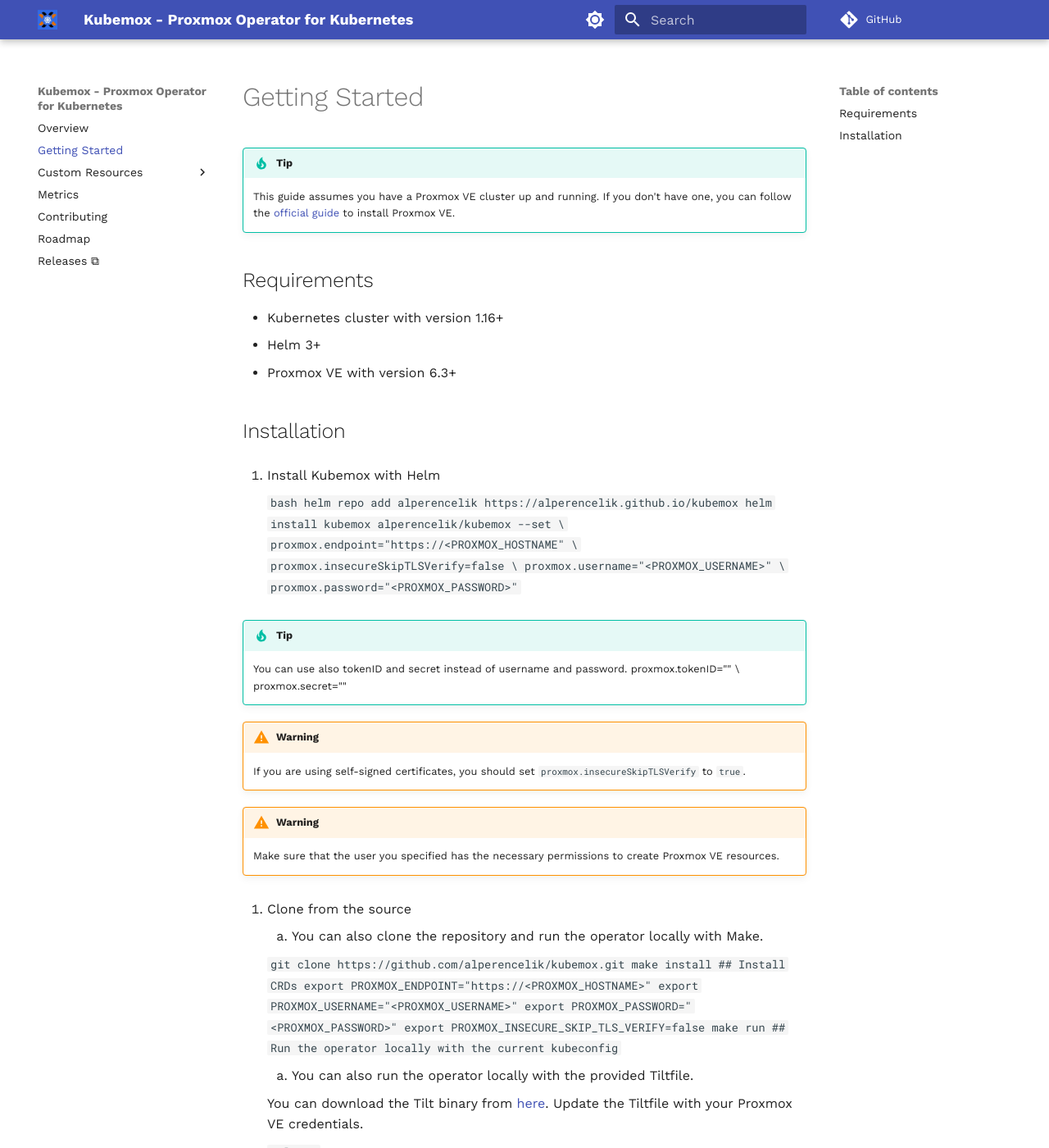
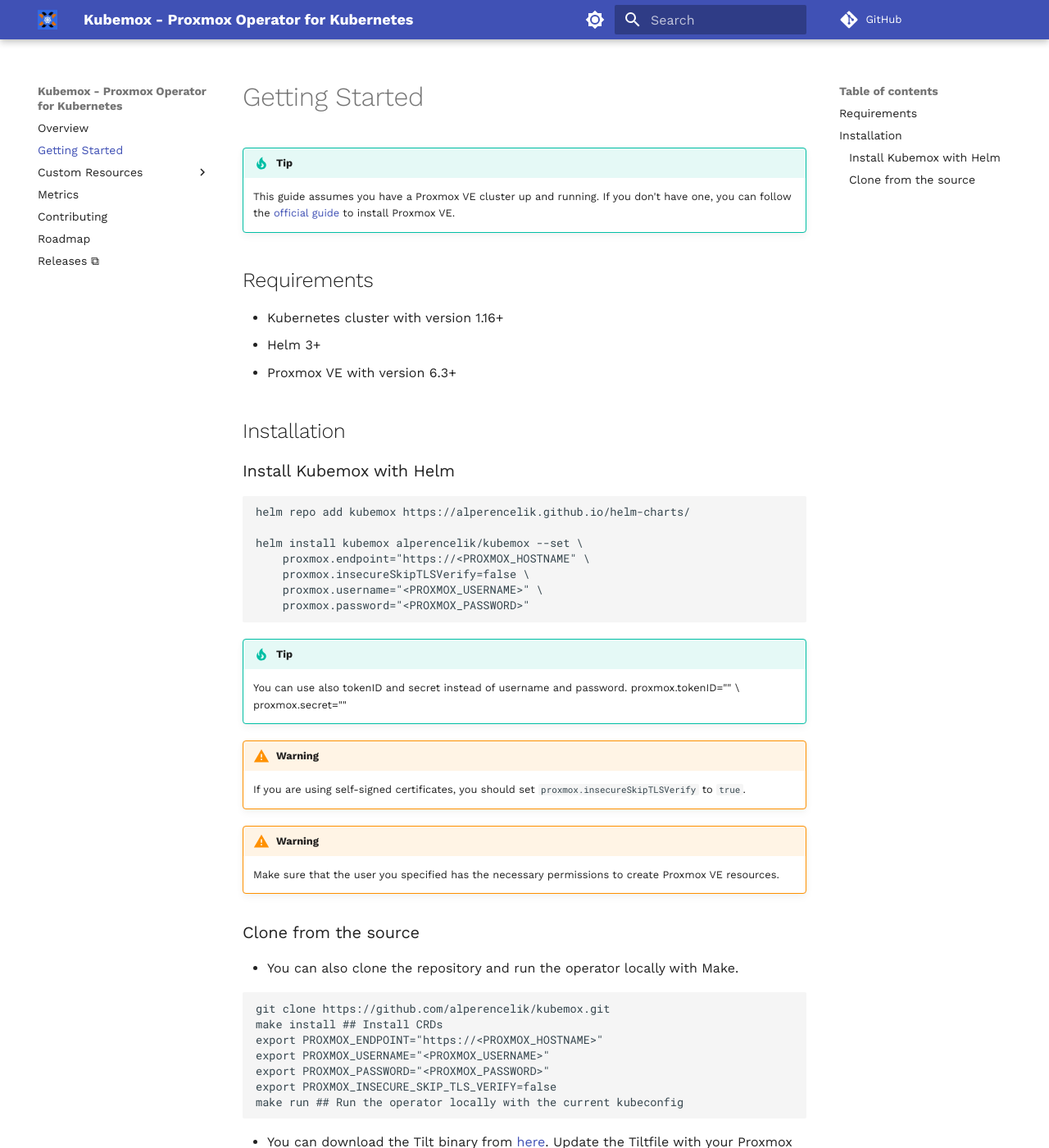
Before and after one commit to alperencelik/kubemox, an MkDocs documentation site: the page built from docs/getting_started.md, in a window 1280 px wide and 1400 px high. Shown: the whole window at 82% size. Built offline with MkDocs 1.6.1 and Material for MkDocs 9.7.7, drawn with Linux system fonts in a browser that asks for light colours; comment, search, counter and statistics services are not loaded.

Commit message:
fix: Update mkdocs

````diff
--- a/docs/getting_started.md
+++ b/docs/getting_started.md
@@ -11,16 +11,17 @@
 
 ## Installation
 
-1. Install Kubemox with Helm
+### Install Kubemox with Helm
 
-    ```bash
-    helm repo add alperencelik https://alperencelik.github.io/kubemox
-    helm install kubemox alperencelik/kubemox --set \
-        proxmox.endpoint="https://<PROXMOX_HOSTNAME" \
-        proxmox.insecureSkipTLSVerify=false \
-        proxmox.username="<PROXMOX_USERNAME>" \
-        proxmox.password="<PROXMOX_PASSWORD>"
-    ```
+```bash
+helm repo add kubemox https://alperencelik.github.io/helm-charts/
+
+helm install kubemox alperencelik/kubemox --set \
+    proxmox.endpoint="https://<PROXMOX_HOSTNAME" \
+    proxmox.insecureSkipTLSVerify=false \
+    proxmox.username="<PROXMOX_USERNAME>" \
+    proxmox.password="<PROXMOX_PASSWORD>"
+```
 
 !!! tip
     You can use also tokenID and secret instead of username and password.
@@ -33,26 +34,22 @@
 !!! warning
     Make sure that the user you specified has the necessary permissions to create Proxmox VE resources.
 
+### Clone from the source
 
-2. Clone from the source
+* You can also clone the repository and run the operator locally with Make.
 
-    1. You can also clone the repository and run the operator locally with Make.
+```bash
+git clone https://github.com/alperencelik/kubemox.git
+make install ## Install CRDs
+export PROXMOX_ENDPOINT="https://<PROXMOX_HOSTNAME>"
+export PROXMOX_USERNAME="<PROXMOX_USERNAME>"
+export PROXMOX_PASSWORD="<PROXMOX_PASSWORD>"
+export PROXMOX_INSECURE_SKIP_TLS_VERIFY=false
+make run ## Run the operator locally with the current kubeconfig
+```
 
-    ```
-    git clone https://github.com/alperencelik/kubemox.git
-    make install ## Install CRDs
-    export PROXMOX_ENDPOINT="https://<PROXMOX_HOSTNAME>"
-    export PROXMOX_USERNAME="<PROXMOX_USERNAME>"
-    export PROXMOX_PASSWORD="<PROXMOX_PASSWORD>"
-    export PROXMOX_INSECURE_SKIP_TLS_VERIFY=false
-    make run ## Run the operator locally with the current kubeconfig
-    ```
+* You can download the Tilt binary from [here](https://docs.tilt.dev/install.html). Update the Tiltfile with your Proxmox VE credentials.
 
-    2. You can also run the operator locally with the provided Tiltfile.
-
-    You can download the Tilt binary from [here](https://docs.tilt.dev/install.html).
-    Update the Tiltfile with your Proxmox VE credentials.
-
-    ```
-    tilt up
-    ```
+```bash
+tilt up
+```
````
